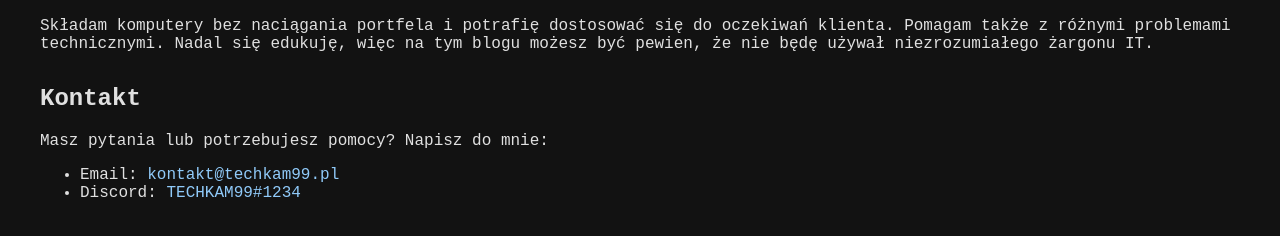
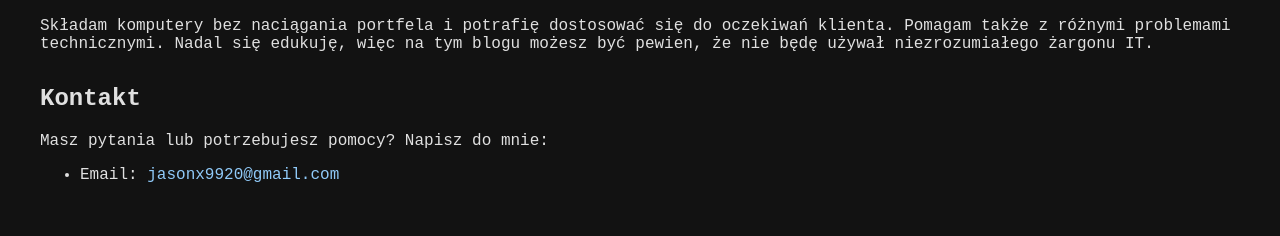
Before and after one commit to TECHKAM99/techkam99.github.io, a plain HTML site: page o-mnie.html in a window 1280 px wide. Shown: the part 128-364 px from the top of the page. Drawn offline with Linux system fonts and the light colour scheme.

Commit message:
Update o-mnie.html

```diff
--- a/o-mnie.html
+++ b/o-mnie.html
@@ -5,11 +5,23 @@
   <meta name="viewport" content="width=device-width, initial-scale=1" />
   <title>O mnie | TECHKAM99</title>
   <style>
-  body { font-family: 'Fira Code', monospace; background: #121212; color: #e0e0e0; padding: 2rem; }
+    body {
+      font-family: 'Fira Code', monospace;
+      background: #121212;
+      color: #e0e0e0;
+      padding: 2rem;
+    }
     h1, h2 { margin-top: 0; }
-  a { color: #90caf9; text-decoration: none; }
-  a:hover { text-decoration: underline; }
-  section { margin-bottom: 2rem; }
+    a {
+      color: #90caf9;
+      text-decoration: none;
+    }
+    a:hover {
+      text-decoration: underline;
+    }
+    section {
+      margin-bottom: 2rem;
+    }
   </style>
 </head>
 <body>
@@ -28,8 +40,7 @@
     <h2>Kontakt</h2>
     <p>Masz pytania lub potrzebujesz pomocy? Napisz do mnie:</p>
     <ul>
-      <li>Email: <a href="mailto:kontakt@techkam99.pl">kontakt@techkam99.pl</a></li>
-      <li>Discord: <a href="https://discord.gg/TwojDiscordLink" target="_blank" rel="noopener noreferrer">TECHKAM99#1234</a></li>
+      <li>Email: <a href="mailto:jasonx9920@gmail.com">jasonx9920@gmail.com</a></li>
     </ul>
   </section>
 </main>
```
Lines whose indentation alone changed are shown as unchanged.
